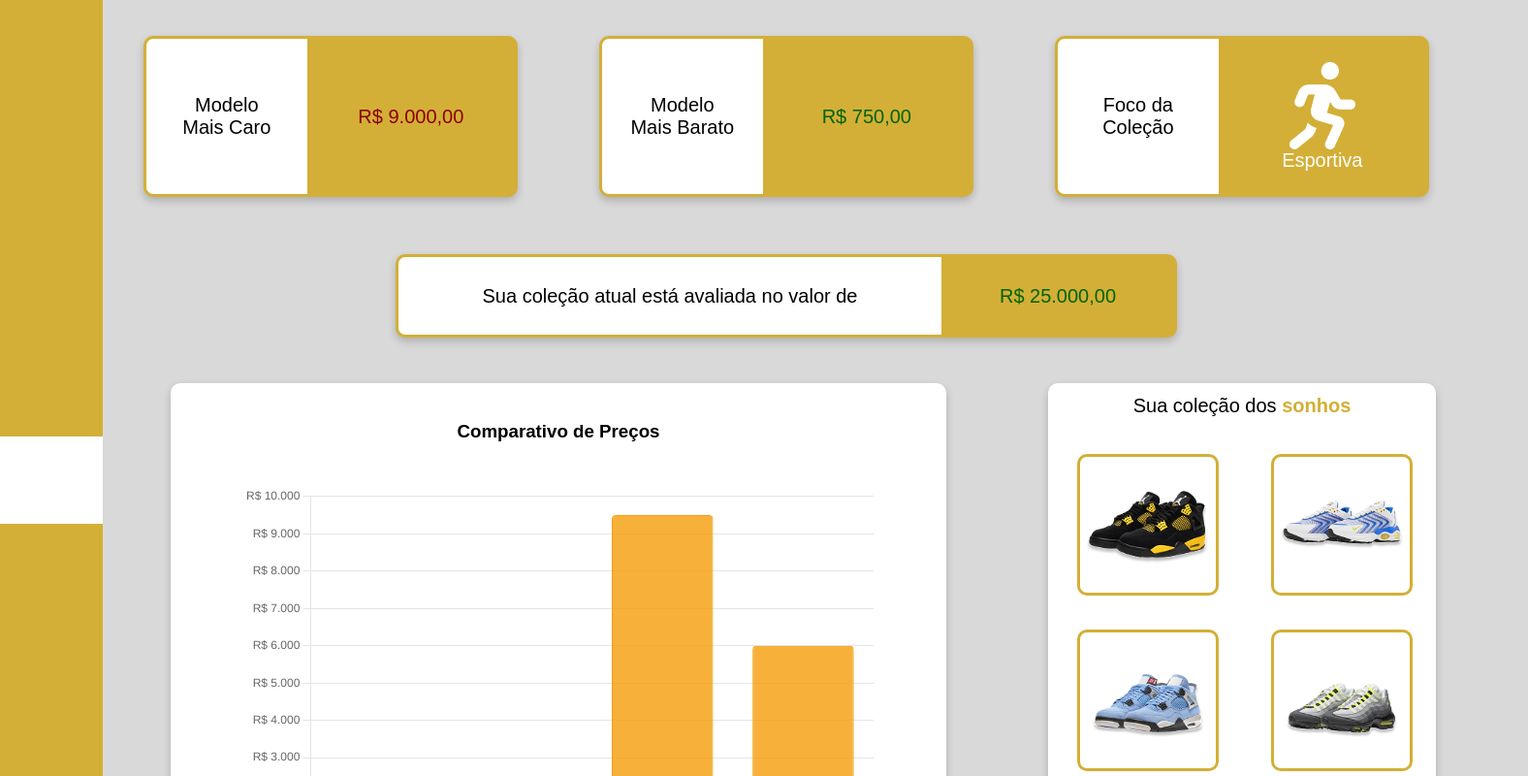
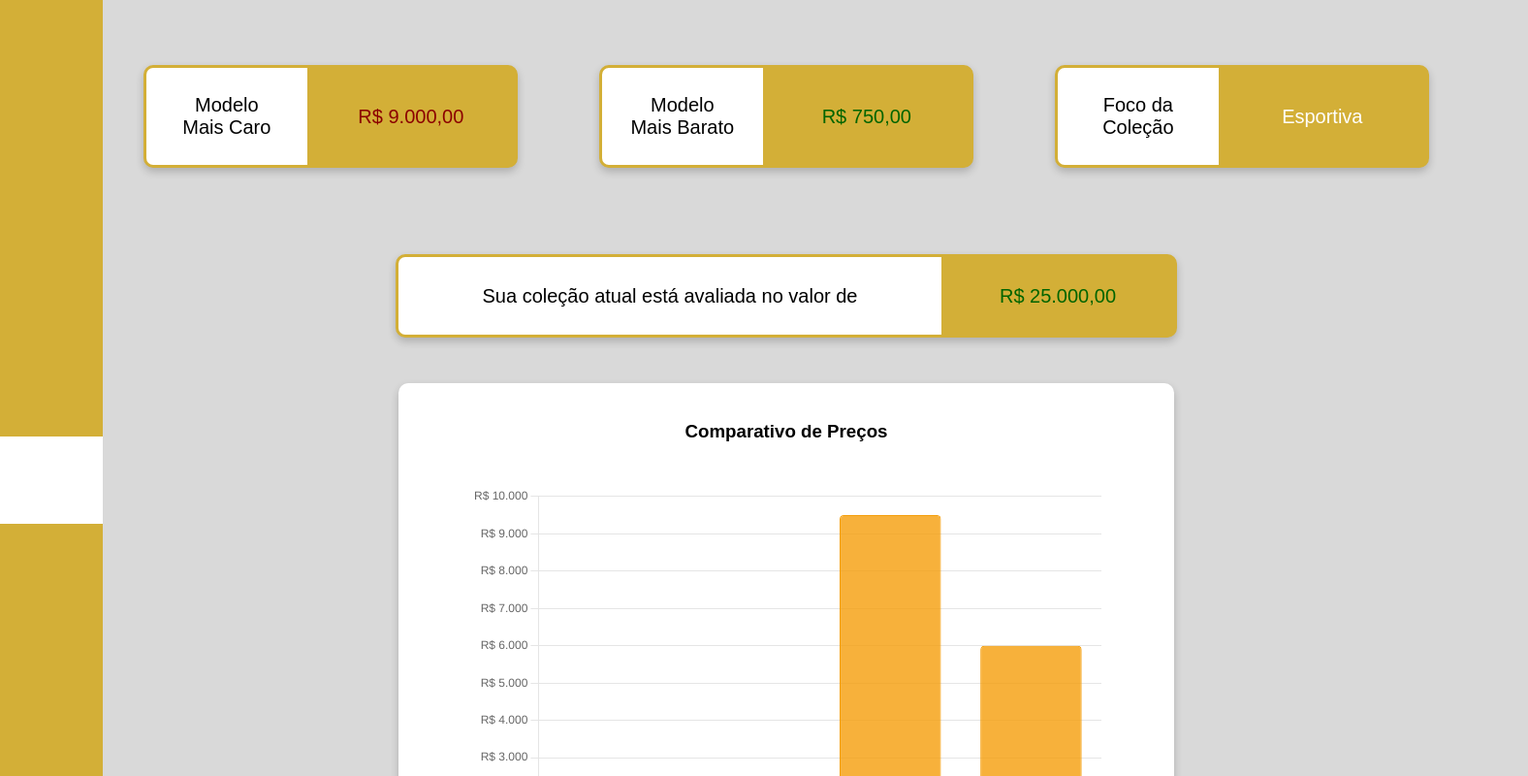
Before and after one commit to CauaGamaPaixao/NikeStepClub, a website: page Nike_Technical/Web/public/dashboard/dashboard.html in a window 1280 px wide. Shown: the top 800 px of the page at 97% size, 1576 px wide, since content can reach past the window. Drawn offline with nearby package versions, Linux system fonts and the light colour scheme; a web font is replaced by a local one.

Commit message:
mudanças no css da dashboard

```diff
--- a/Nike_Technical/Web/public/dashboard/dashboard.html
+++ b/Nike_Technical/Web/public/dashboard/dashboard.html
@@ -64,7 +64,6 @@
                     <span>Foco da <br> Coleção</span>
                 </div>
                 <div class="KPIimagem">
-                    <img src="assets/ColecaoEsporte.png" alt="">
                     <span>Esportiva</span>
                 </div>
             </div>
@@ -92,27 +91,6 @@
                         <h3>Foco da coleção</h3>
                      <canvas id="focusChart"></canvas>
                      </div>
-                </div>
-            </div>
-            <div class="cardColecao">
-                <div class="colecaoCard">
-                    <div class="textocolecaoCard">
-                        <span>Sua coleção dos <b style="color: #D3AF37;">sonhos</b></span>
-                    </div>
-                    <div class="modeloscolecaoCard">
-                        <div class="cardModelo">
-                            <img src="assets/AirJordan4Thunder.png" alt="">
-                        </div>
-                        <div class="cardModelo">
-                            <img src="assets/AirMaxTW.png" alt="">
-                        </div>
-                        <div class="cardModelo">
-                            <img src="assets/Jordan4UniBlue.png" alt="">
-                        </div>
-                        <div class="cardModelo">
-                            <img src="assets/AirMax95.png" alt="">
-                        </div>
-                    </div>
                 </div>
             </div>
         </div>
--- a/Nike_Technical/Web/public/dashboard/dashboardStyle.css
+++ b/Nike_Technical/Web/public/dashboard/dashboardStyle.css
@@ -153,12 +153,17 @@ body {
 .KPIcard {
     display: flex;
     width: 380px;
-    height: 160px;
+    height: 100px;
     background-color: #FFFFFF;
     border-radius: 10px;
     border: solid 3px #D3AF37;
     box-shadow: 0 4px 8px rgba(0, 0, 0, 0.2);
+    transition: transform 0.3s ease-in-out;
 
+}
+
+.KPIcard:hover{
+    transform: scale(1.1);
 }
 
 .KPItexto {
@@ -166,7 +171,7 @@ body {
     align-items: center;
     justify-content: center;
     width: 170px;
-    height: 160px;
+    height: 100px;
 }
 
 .KPItexto span {
@@ -237,8 +242,9 @@ body {
 .graficos {
     display: flex;
     flex-direction: row;
-    width: 1410px;
+    width: 1500px;
     height: 600px;
+    justify-content: center;
 }
 
 .cardGrafico {
@@ -246,9 +252,9 @@ body {
     flex-direction: column;
     width: 1000px;
     height: 1200px;
-
     justify-content: space-around;
     align-items: center;
+    margin-right: 90px;
 }
 
 .cardColecao {
```
